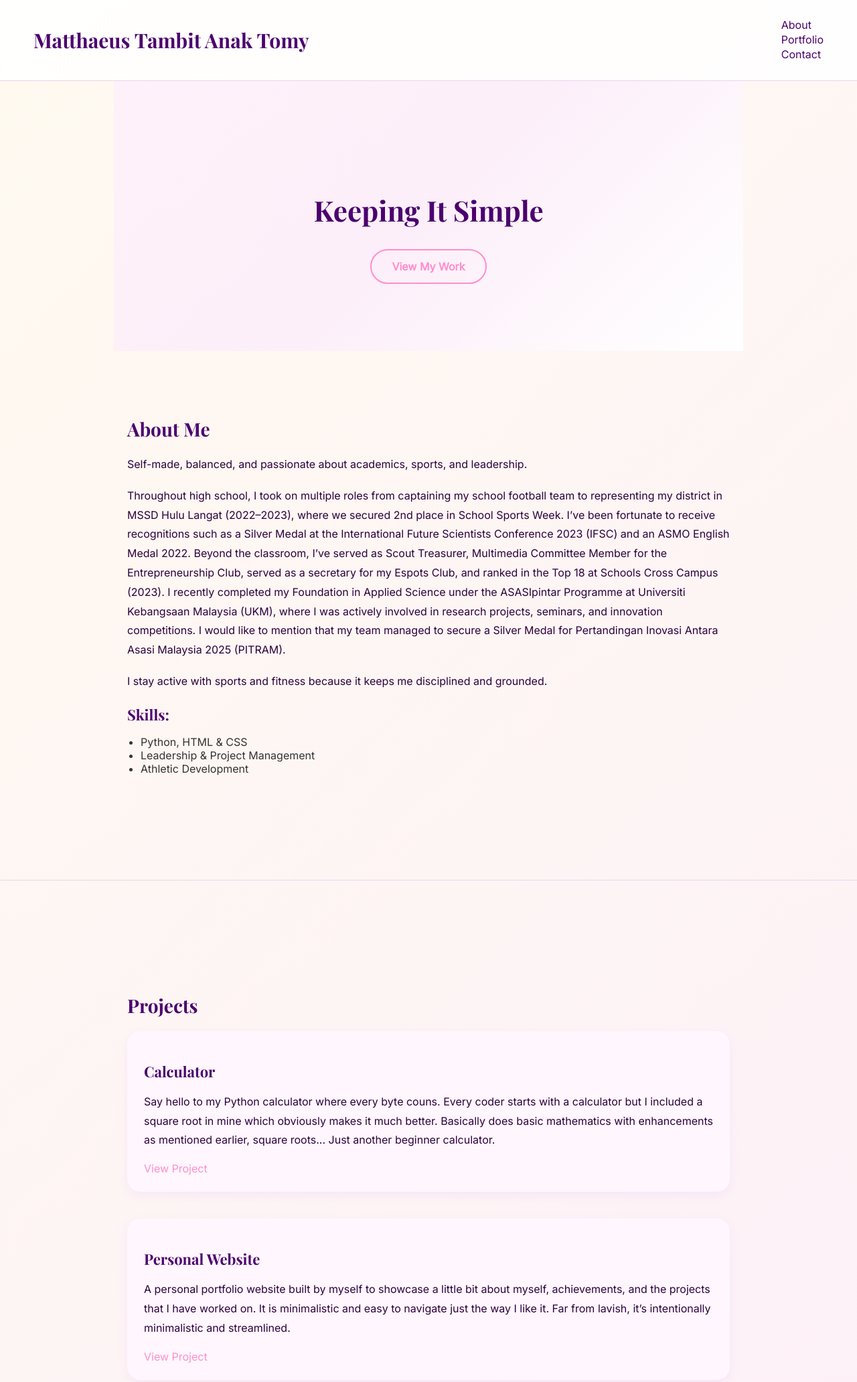
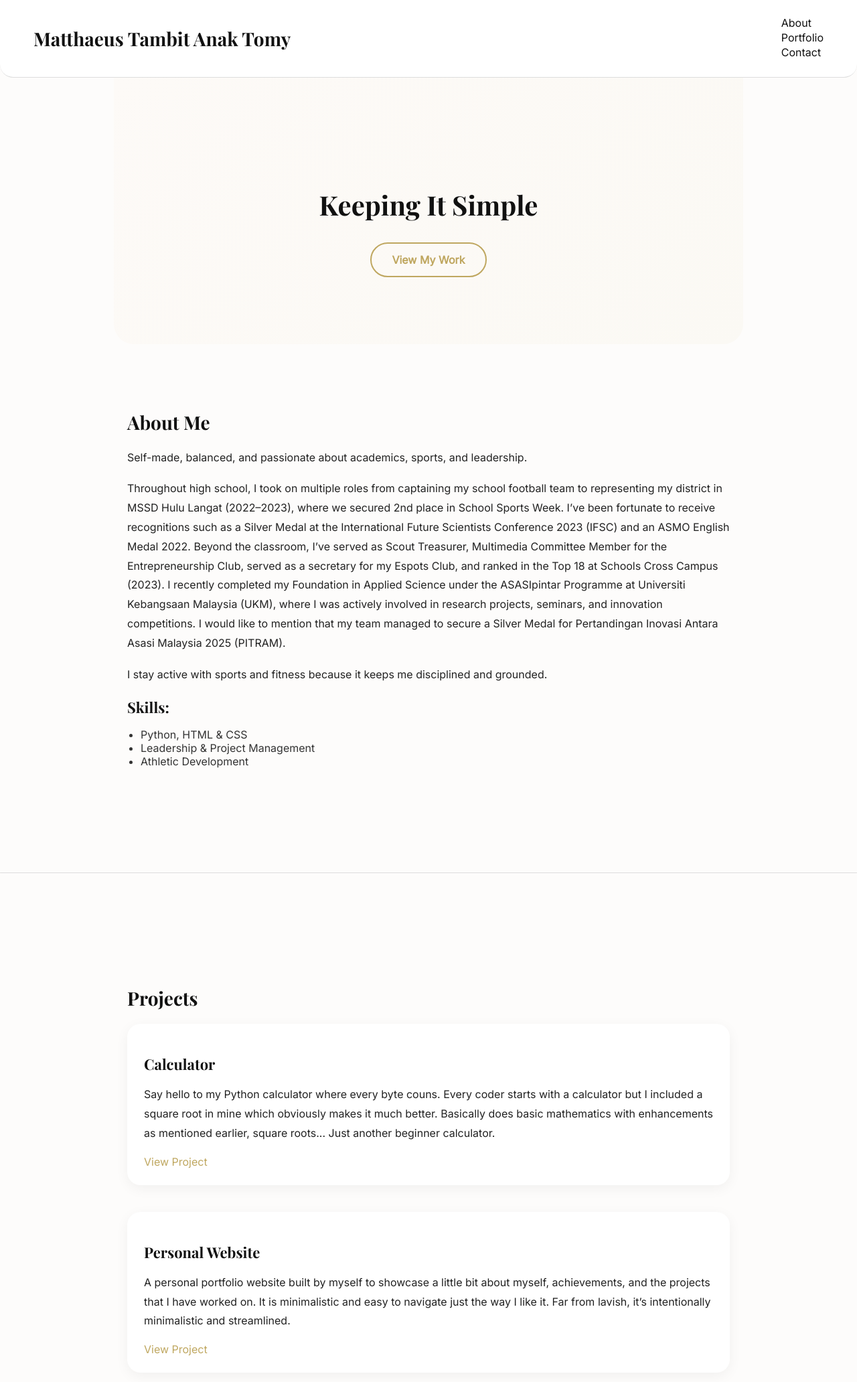
Before and after one commit to matthaeustambit/html-portfolio, a plain HTML site: page index.html in a window 1280 px wide. Shown: the top 2064 px of the page at 67% size. Drawn offline with nearby package versions, Linux system fonts and the light colour scheme.

Commit message:
Update style.css

```diff
--- a/style.css
+++ b/style.css
@@ -6,8 +6,8 @@ html {
 body {
   margin: 0;
   padding: 0;
-  background: linear-gradient(135deg, #fffaf0 0%, #fceff9 100%);
-  color: #2c003e;
+  background: #fdfcfb;
+  color: #111;
   font-family: 'Inter', sans-serif;
 }
 
@@ -17,24 +17,25 @@ header {
   justify-content: space-between;
   align-items: center;
   padding: 20px 50px;
-  border-bottom: 1px solid #e7d5ec;
-  background: rgba(255, 255, 255, 0.85);
-  backdrop-filter: blur(6px);
+  border-bottom: 1px solid #ddd;
+  background: rgba(255, 255, 255, 0.95);
+  backdrop-filter: blur(5px);
+  border-radius: 0 0 20px 20px;
 }
 
 header h1 {
   font-family: 'Playfair Display', serif;
-  font-size: 30px;
+  font-size: 28px;
   font-weight: 700;
-  color: #4b006e;
 }
 
 nav a {
   margin-left: 20px;
   text-decoration: none;
-  color: #4b006e;
+  color: #111;
   font-weight: 500;
   position: relative;
+  transition: color 0.3s;
 }
 
 nav a::after {
@@ -42,8 +43,13 @@ nav a::after {
   display: block;
   width: 0;
   height: 2px;
-  background: #ff8ecb;
+  background: #bfa760;
   transition: width 0.3s;
+  border-radius: 2px;
+}
+
+nav a:hover {
+  color: #bfa760;
 }
 
 nav a:hover::after {
@@ -54,23 +60,24 @@ nav a:hover::after {
 .hero {
   text-align: center;
   padding: 130px 20px 100px;
-  background: linear-gradient(135deg, #fff1f9 0%, #fceff9 50%, #fff 100%);
+  background: linear-gradient(135deg, #fdfaf7 0%, #fbf9f4 100%);
   animation: fadeIn 1.5s ease;
+  border-radius: 0 0 30px 30px;
 }
 
 .hero h2 {
-  font-size: 42px;
+  font-size: 40px;
   font-family: 'Playfair Display', serif;
   margin-bottom: 30px;
-  color: #4b006e;
+  color: #111;
 }
 
 .btn {
   display: inline-block;
   padding: 14px 30px;
-  border: 2px solid #ff8ecb;
+  border: 2px solid #bfa760;
   text-decoration: none;
-  color: #ff8ecb;
+  color: #bfa760;
   background: transparent;
   border-radius: 30px;
   transition: all 0.3s ease;
@@ -79,7 +86,7 @@ nav a:hover::after {
 }
 
 .btn:hover {
-  background: #ff8ecb;
+  background: #bfa760;
   color: #fff;
 }
 
@@ -95,14 +102,14 @@ section h3 {
   font-family: 'Playfair Display', serif;
   font-size: 28px;
   margin-bottom: 20px;
-  color: #4b006e;
+  color: #111;
 }
 
 section h4 {
   font-family: 'Playfair Display', serif;
   font-size: 22px;
   margin: 20px 0 10px;
-  color: #4b006e;
+  color: #111;
 }
 
 ul {
@@ -115,26 +122,31 @@ p {
   line-height: 1.8;
   margin-bottom: 18px;
   font-size: 16px;
-  color: #2c003e;
+  color: #222;
 }
 
 /* Project Cards */
 .project {
   margin-bottom: 40px;
-  background: #fff7fd;
+  background: #fff;
   padding: 25px;
   border-radius: 20px;
-  box-shadow: 0 5px 15px rgba(219, 181, 255, 0.2);
+  box-shadow: 0 5px 20px rgba(0, 0, 0, 0.05);
+  transition: transform 0.3s ease, box-shadow 0.3s ease;
+}
+
+.project:hover {
+  transform: translateY(-5px);
+  box-shadow: 0 8px 30px rgba(0, 0, 0, 0.08);
 }
 
 .project h4 {
   font-size: 22px;
   margin-bottom: 12px;
-  color: #4b006e;
 }
 
 .project a {
-  color: #ff8ecb;
+  color: #bfa760;
   text-decoration: none;
   border-bottom: 1px solid transparent;
   transition: all 0.3s ease;
@@ -142,29 +154,30 @@ p {
 }
 
 .project a:hover {
-  border-bottom: 1px solid #ff8ecb;
+  border-bottom: 1px solid #bfa760;
 }
 
 /* Contact Section */
 #contact a {
-  color: #ff8ecb;
+  color: #bfa760;
   text-decoration: none;
   border-bottom: 1px solid transparent;
   transition: all 0.3s ease;
 }
 
 #contact a:hover {
-  border-bottom: 1px solid #ff8ecb;
+  border-bottom: 1px solid #bfa760;
 }
 
 /* Footer */
 footer {
   text-align: center;
   padding: 35px 20px;
-  border-top: 1px solid #e7d5ec;
+  border-top: 1px solid #ddd;
   font-size: 14px;
-  background: #fffaf0;
-  color: #926da7;
+  background: #f9f8f5;
+  color: #777;
+  border-radius: 30px 30px 0 0;
 }
 
 footer p {
@@ -175,8 +188,9 @@ footer p {
 hr {
   border: 0;
   height: 1px;
-  background: #e7d5ec;
+  background: #ddd;
   margin: 70px 0;
+  border-radius: 1px;
 }
 
 /* Fade Animation */
```
